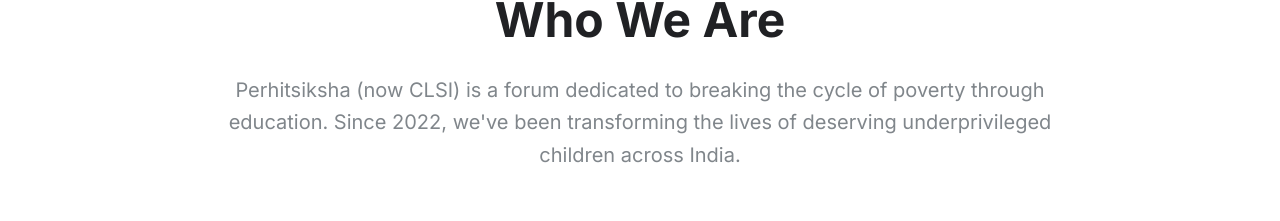
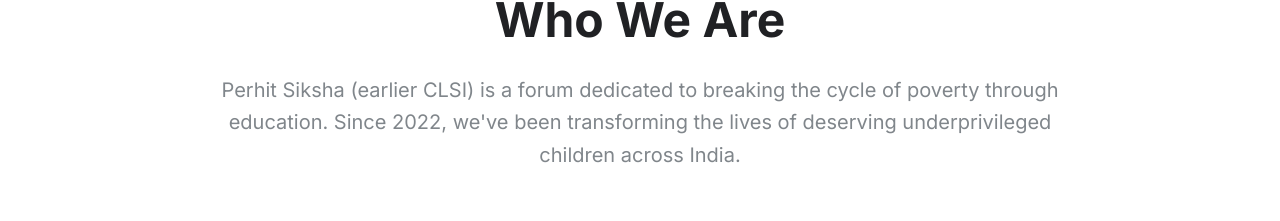
Before and after one commit to kaushikNaarayan/perhitsiksha-website, a React (Vite) app: page /about in a window 1280 px wide. Shown: the part 676-897 px from the top of the page. Built offline with nearby package versions, Linux system fonts and the light colour scheme; no server answers.

Commit message:
fix: update organization name to Perhit Siksha (earlier CLSI)
Co-Authored-By: Claude Opus 4.5 <noreply@anthropic.com>

```diff
--- a/src/pages/About.tsx
+++ b/src/pages/About.tsx
@@ -35,9 +35,10 @@ const About: React.FC = () => {
           <div className="text-center mb-16">
             <h2 className="heading-2 mb-6">Who We Are</h2>
             <p className="text-xl text-gray-600 max-w-4xl mx-auto leading-relaxed">
-              Perhitsiksha (now CLSI) is a forum dedicated to breaking the cycle
-              of poverty through education. Since 2022, we've been transforming
-              the lives of deserving underprivileged children across India.
+              Perhit Siksha (earlier CLSI) is a forum dedicated to breaking the
+              cycle of poverty through education. Since 2022, we've been
+              transforming the lives of deserving underprivileged children
+              across India.
             </p>
           </div>
 
```
